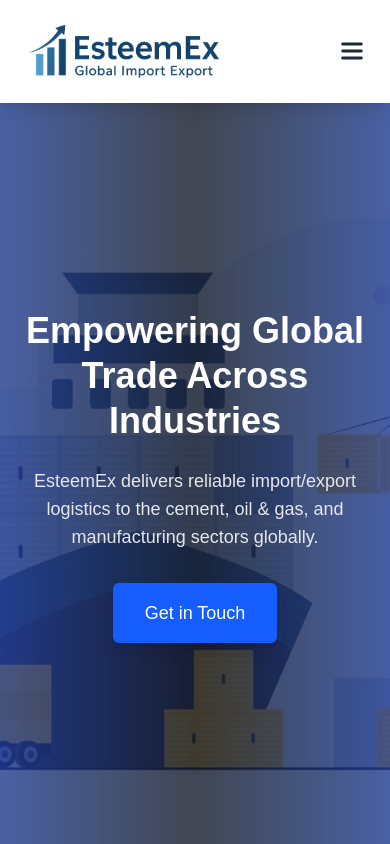
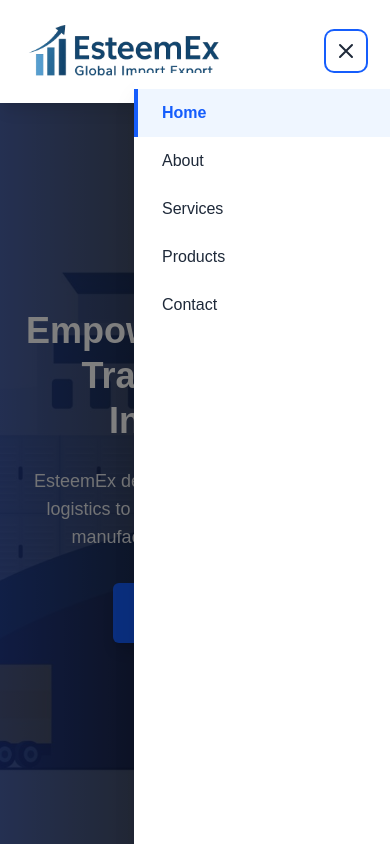
Before and after one commit to afaque1996/esteemex, a Next.js app: page / in a window 390 px wide. Both pictures are taken after a click on the button "Toggle mobile menu". Shown: the top 844 px of the page. Built offline with nearby package versions, Linux system fonts and the light colour scheme.

Commit message:
Enhancement: Improved mobile navbar with better styling and animations

```diff
--- a/src/components/Navbar.tsx
+++ b/src/components/Navbar.tsx
@@ -2,12 +2,36 @@
 import Image from 'next/image'
 import Link from 'next/link'
 import { usePathname } from 'next/navigation'
+import { useState, useEffect } from 'react'
 
 export default function Navbar() {
     const pathname = usePathname()
+    const [isMobileMenuOpen, setIsMobileMenuOpen] = useState(false)
+
+    // Prevent scrolling when mobile menu is open
+    useEffect(() => {
+        if (isMobileMenuOpen) {
+            document.body.style.overflow = 'hidden'
+        } else {
+            document.body.style.overflow = 'unset'
+        }
+    }, [isMobileMenuOpen])
+
+    const toggleMobileMenu = () => {
+        setIsMobileMenuOpen(!isMobileMenuOpen)
+    }
+
+    const links = [
+        { name: 'Home', href: '/' },
+        { name: 'About', href: '/about' },
+        { name: 'Services', href: '/services' },
+        { name: 'Products', href: '/products' },
+        { name: 'Contact', href: '/contact' },
+    ]
 
     return (
-        <nav className="w-full flex items-center justify-between px-6 md:px-12 py-5 bg-white shadow-lg fixed top-0 z-50 transition-all duration-300">
+        <>
+            <nav className="w-full flex flex-wrap items-center justify-between px-6 md:px-12 py-5 bg-white shadow-lg fixed top-0 z-50 transition-all duration-300">
                 <div className="flex items-center gap-3">
                     <Link href="/">
                         <Image
@@ -20,13 +44,7 @@
                     </Link>
                 </div>
                 <div className="hidden md:flex gap-10 text-base font-semibold">
-                {[
-                    { name: 'Home', href: '/' },
-                    { name: 'About', href: '/about' },
-                    { name: 'Services', href: '/services' },
-                    { name: 'Products', href: '/products' },
-                    { name: 'Contact', href: '/contact' },
-                ].map((link) => (
+                    {links.map((link) => (
                         <Link
                             key={link.name}
                             href={link.href}
@@ -48,11 +66,51 @@
                 </div>
 
                 {/* Mobile Menu Button */}
-            <button className="md:hidden text-gray-800 hover:text-blue-600 transition-colors">
-                <svg className="w-7 h-7" fill="none" stroke="currentColor" viewBox="0 0 24 24">
-                    <path strokeLinecap="round" strokeLinejoin="round" strokeWidth="2.5" d="M4 6h16M4 12h16M4 18h16" />
+                <button
+                    onClick={toggleMobileMenu}
+                    className="md:hidden text-gray-800 hover:text-blue-600 transition-colors p-2 rounded-lg focus:outline-none focus:ring-2 focus:ring-blue-600"
+                    aria-label="Toggle mobile menu"
+                >
+                    {isMobileMenuOpen ? (
+                        <svg className="w-6 h-6" fill="none" stroke="currentColor" viewBox="0 0 24 24">
+                            <path strokeLinecap="round" strokeLinejoin="round" strokeWidth="2" d="M6 18L18 6M6 6l12 12" />
                         </svg>
+                    ) : (
+                        <svg className="w-6 h-6" fill="none" stroke="currentColor" viewBox="0 0 24 24">
+                            <path strokeLinecap="round" strokeLinejoin="round" strokeWidth="2" d="M4 6h16M4 12h16M4 18h16" />
+                        </svg>
+                    )}
                 </button>
             </nav>
+
+            {/* Mobile Menu Overlay */}
+            <div
+                className={`fixed inset-0 bg-black/50 z-40 md:hidden transition-opacity duration-300 ${isMobileMenuOpen ? 'opacity-100' : 'opacity-0 pointer-events-none'
+                    }`}
+                onClick={() => setIsMobileMenuOpen(false)}
+            />
+
+            {/* Mobile Menu Panel */}
+            <div
+                className={`fixed right-0 top-[73px] h-[calc(100vh-73px)] w-64 bg-white shadow-xl z-50 md:hidden transform transition-transform duration-300 ease-in-out ${isMobileMenuOpen ? 'translate-x-0' : 'translate-x-full'
+                    }`}
+            >
+                <div className="flex flex-col py-4">
+                    {links.map((link) => (
+                        <Link
+                            key={link.name}
+                            href={link.href}
+                            onClick={() => setIsMobileMenuOpen(false)}
+                            className={`px-6 py-3 transition-colors duration-300 border-l-4 ${pathname === link.href
+                                    ? 'text-blue-600 border-blue-600 bg-blue-50 font-semibold'
+                                    : 'text-gray-800 border-transparent hover:text-blue-600 hover:bg-blue-50 hover:border-blue-600'
+                                }`}
+                        >
+                            {link.name}
+                        </Link>
+                    ))}
+                </div>
+            </div>
+        </>
     )
 }
```
Lines whose indentation alone changed are shown as unchanged.
